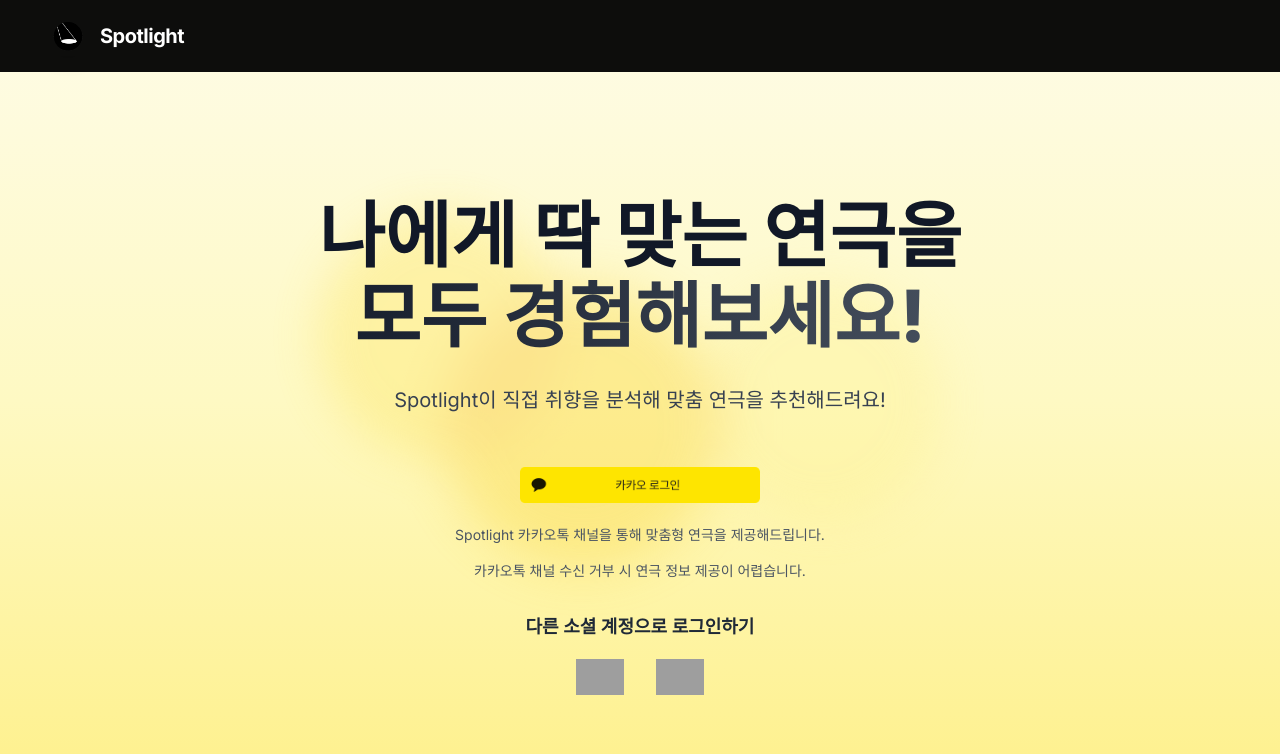
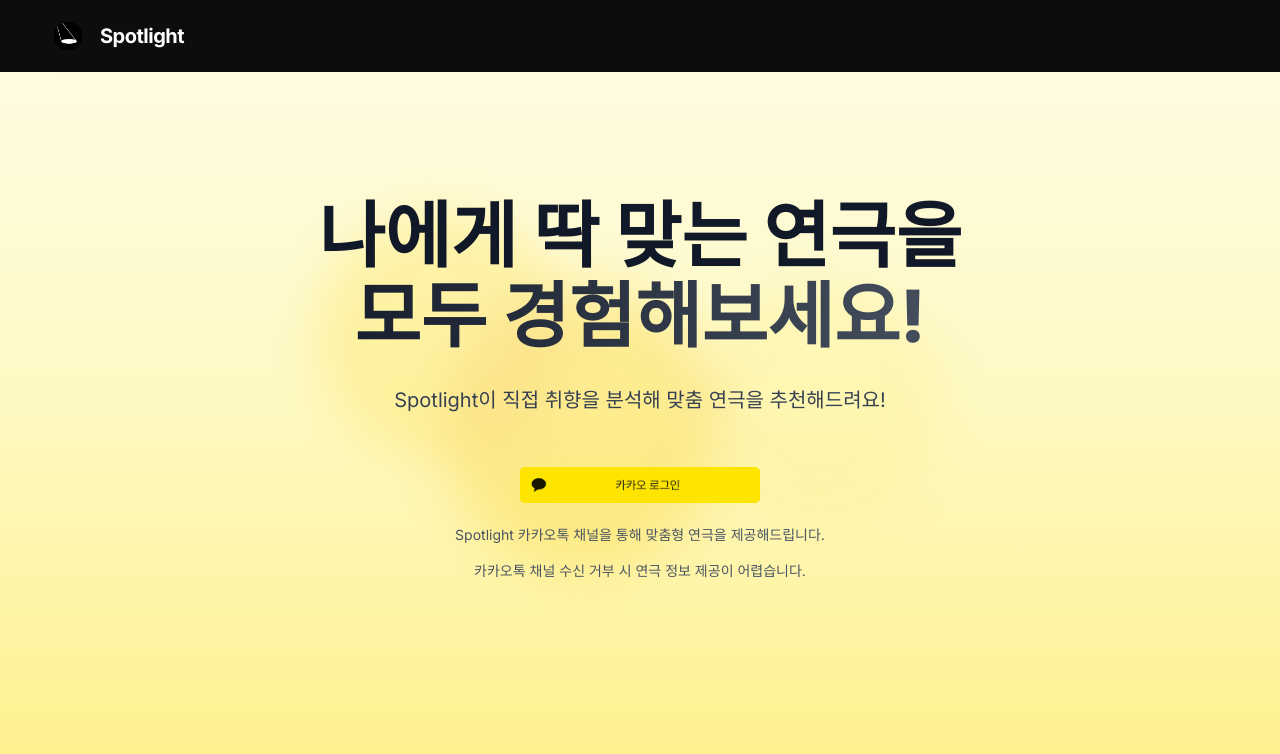
Before and after one commit to PerformanceFinder/spotlight_front, a Next.js app: page / in a window 1280 px wide. Shown: the top 754 px of the page. Built offline with nearby package versions, Linux system fonts and the light colour scheme; grey boxes are pictures that could not be loaded.

Commit message:
update formpage ui/ux

```diff
--- a/app/page.js
+++ b/app/page.js
@@ -48,29 +48,6 @@ export default function Home() {
             </p>
           </div>
 
-          <div className="space-y-4 mt-8">
-            <p className="text-lg text-gray-800 font-semibold">다른 소셜 계정으로 로그인하기</p>
-            <div className="flex justify-center space-x-4">
-              <Button variant="default" className="p-2" onClick={() => alert("Google 로그인 기능 준비 중입니다.")}>
-                <img
-                  src="/google_login.png"
-                  alt="Google 로그인"
-                  width={48}
-                  height={48}
-                  style={{ cursor: 'pointer' }}
-                />
-              </Button>
-              <Button variant="default" className="p-2" onClick={() => alert("Facebook 로그인 기능 준비 중입니다.")}>
-                <img
-                  src="/facebook_login.png"
-                  alt="Facebook 로그인"
-                  width={48}
-                  height={48}
-                  style={{ cursor: 'pointer' }}
-                />
-              </Button>
-            </div>
-          </div>
         </div>
       </main>
 
--- a/components/component/formpage.jsx
+++ b/components/component/formpage.jsx
@@ -2,7 +2,7 @@
 
 import { useState, useEffect, useRef, useCallback } from "react";
 import { Button } from "@/components/ui/button";
-import { useRouter } from 'next/navigation';
+import { useRouter } from "next/navigation";
 import { Header } from "@/components/component/header";
 
 export function FormPage() {
@@ -10,8 +10,8 @@ export function FormPage() {
   const [displayedIds, setDisplayedIds] = useState(new Set());
   const [selectedPlays, setSelectedPlays] = useState([]);
   const [tokenData, setTokenData] = useState(null);
-  const [selectedRegion, setSelectedRegion] = useState('');
-  const [selectedArea, setSelectedArea] = useState('');
+  const [selectedRegion, setSelectedRegion] = useState("");
+  const [selectedArea, setSelectedArea] = useState("");
   const [isMobile, setIsMobile] = useState(false);
   const [isLoading, setIsLoading] = useState(false);
   const [page, setPage] = useState(1);
@@ -22,18 +22,18 @@ export function FormPage() {
   useEffect(() => {
     fetchPlays();
     checkMobile();
-    window.addEventListener('resize', checkMobile);
+    window.addEventListener("resize", checkMobile);
 
     if (typeof window !== "undefined") {
-      const storedTokenData = sessionStorage.getItem('tokenData');
-      const storedRegion = sessionStorage.getItem('selectedRegion');
-      const storedArea = sessionStorage.getItem('selectedArea');
+      const storedTokenData = sessionStorage.getItem("tokenData");
+      const storedRegion = sessionStorage.getItem("selectedRegion");
+      const storedArea = sessionStorage.getItem("selectedArea");
       setTokenData(storedTokenData);
       setSelectedRegion(storedRegion);
       setSelectedArea(storedArea);
     }
 
-    return () => window.removeEventListener('resize', checkMobile);
+    return () => window.removeEventListener("resize", checkMobile);
   }, []);
 
   const checkMobile = () => {
@@ -41,40 +41,43 @@ export function FormPage() {
   };
 
   const addNewPlaysWithoutDuplicates = (newPlays) => {
-    const uniquePlays = newPlays.filter(play => !displayedIds.has(play.mt20id));
+    const uniquePlays = newPlays.filter((play) => !displayedIds.has(play.mt20id));
 
     if (uniquePlays.length === 0) {
       setHasMore(false);
       return false;
     }
 
-    const newIds = new Set(uniquePlays.map(play => play.mt20id));
-    setDisplayedIds(prev => new Set([...prev, ...newIds]));
+    const newIds = new Set(uniquePlays.map((play) => play.mt20id));
+    setDisplayedIds((prev) => new Set([...prev, ...newIds]));
 
-    setPlays(prevPlays => [...prevPlays, ...uniquePlays.map(play => ({
-      id: play.mt20id,
-      title: play.prfnm,
-      image: play.poster,
-      description: play.sty || play.syn
-    }))]);
+    setPlays((prevPlays) => [
+      ...prevPlays,
+      ...uniquePlays.map((play) => ({
+        id: play.mt20id,
+        title: play.prfnm,
+        image: play.poster,
+        description: play.sty || play.syn,
+      })),
+    ]);
 
     return true;
   };
 
   const fetchPlays = async () => {
     try {
-      const response = await fetch('https://artause.co.kr/api/data');
+      const response = await fetch("https://artause.co.kr/api/data");
       const data = await response.json();
 
-      const formattedPlays = data.map(play => ({
+      const formattedPlays = data.map((play) => ({
         id: play.mt20id,
         title: play.prfnm,
         image: play.poster,
-        description: play.syn
+        description: play.syn,
       }));
 
       setPlays(formattedPlays);
-      setDisplayedIds(new Set(formattedPlays.map(play => play.id)));
+      setDisplayedIds(new Set(formattedPlays.map((play) => play.id)));
     } catch (error) {
       console.error("Error fetching plays:", error);
     }
@@ -88,7 +91,7 @@ export function FormPage() {
 
       let url;
       if (selectedPlays.length > 0) {
-        const selectedIds = selectedPlays.join(',');
+        const selectedIds = selectedPlays.join(",");
         url = `https://artause.co.kr/userselect?plays=${selectedIds}`;
       } else {
         url = `https://artause.co.kr/api/data?page=${page}&limit=20`;
@@ -100,7 +103,7 @@ export function FormPage() {
       if (Array.isArray(newPlays)) {
         const hasNewPlays = addNewPlaysWithoutDuplicates(newPlays);
         if (hasNewPlays) {
-          setPage(prev => prev + 1);
+          setPage((prev) => prev + 1);
         }
       }
     } catch (error) {
@@ -117,10 +120,10 @@ export function FormPage() {
     const options = {
       root: null,
       rootMargin: "20px",
-      threshold: 1.0
+      threshold: 1.0,
     };
 
-    const observer = new IntersectionObserver(entries => {
+    const observer = new IntersectionObserver((entries) => {
       const first = entries[0];
       if (first.isIntersecting) {
         loadMorePlays();
@@ -149,13 +152,13 @@ export function FormPage() {
   };
 
   const handleRecommendationClick = async () => {
-    const selectedIds = selectedPlays.join(',');
+    const selectedIds = selectedPlays.join(",");
 
     try {
-      const response = await fetch('https://artause.co.kr/userinfo', {
-        method: 'POST',
+      const response = await fetch("https://artause.co.kr/userinfo", {
+        method: "POST",
         headers: {
-          'Content-Type': 'application/json',
+          "Content-Type": "application/json",
         },
         body: JSON.stringify({
           selectedIds,
@@ -166,7 +169,7 @@ export function FormPage() {
       });
 
       if (!response.ok) {
-        throw new Error('Failed to send data');
+        throw new Error("Failed to send data");
       }
 
       router.push(`/result?plays=${selectedIds}`);
@@ -178,19 +181,17 @@ export function FormPage() {
   const renderPlays = () => {
     return (
       <div>
-        <div className={`grid grid-cols-2 gap-4 ${isMobile ? '' : 'sm:grid-cols-2 md:grid-cols-3 lg:grid-cols-4 xl:grid-cols-5'}`}>
+        <div className={`grid ${isMobile ? "grid-cols-1" : "grid-cols-2 sm:grid-cols-2 md:grid-cols-3 lg:grid-cols-4 xl:grid-cols-5"} gap-4`}>
           {plays.map((play) => (
-            <PlayCard
-              key={play.id}
-              play={play}
-              isSelected={selectedPlays.includes(play.id)}
-              onSelect={handlePlaySelection}
-            />
+            <PlayCard key={play.id} play={play} isSelected={selectedPlays.includes(play.id)} onSelect={handlePlaySelection} />
           ))}
         </div>
         <div ref={loader} className="h-10 flex items-center justify-center">
-          {isLoading && <div>Loading...</div>}
-          {!hasMore && <div>모든 연극을 불러왔습니다.</div>}
+          {isLoading ? (
+            <div className="spinner-border animate-spin inline-block w-8 h-8 border-4 rounded-full text-blue-500"></div>
+          ) : (
+            !hasMore && <div>모든 연극을 불러왔습니다.</div>
+          )}
         </div>
       </div>
     );
@@ -198,14 +199,15 @@ export function FormPage() {
 
   return (
     <div>
-      <Header/>
+      <Header />
       <div className="container mx-auto py-8 px-4 md:px-6">
         {renderPlays()}
 
-        <div className={`${isMobile ? 'static mt-8 w-full' : 'fixed bottom-8 right-8'} z-50`}>
+        <div className={`${isMobile ? "fixed bottom-8 left-0 w-full px-4" : "fixed bottom-8 right-8"} z-50`}>
           <Button
-            className={`bg-black text-white hover:bg-gray-800 transition-colors ${isMobile ? 'w-full' : ''}`}
+            className={`bg-black text-white hover:bg-gray-800 transition-colors ${isMobile ? "w-full" : ""}`}
             onClick={handleRecommendationClick}
+            disabled={!selectedPlays.length}
           >
             추천 연극 확인하러 가기!
           </Button>
@@ -225,24 +227,20 @@ function PlayCard({ play, isSelected, onSelect }) {
 
   return (
     <div
-      className={`bg-card rounded-lg overflow-hidden shadow-sm group relative ${
-        isSelected ? "ring-2 ring-primary" : ""
-      }`}
+      className={`bg-card rounded-lg overflow-hidden shadow-sm group relative ${isSelected ? "ring-2 ring-primary transform scale-105" : ""} transition-transform duration-300`}
       onClick={handleClick}
+      tabIndex={0}
+      aria-pressed={isSelected}
     >
-      <div className="relative w-full pb-[150%]">
+      <div className="relative w-full pb-[150%] cursor-pointer">
         <img
           src={play.image}
           alt={play.title}
-          className={`absolute top-0 left-0 w-full h-full object-cover transition-all duration-300 ${
-            showDescription ? "blur-sm" : ""
-          }`}
+          className={`absolute top-0 left-0 w-full h-full object-cover transition-all duration-300 ${showDescription ? "blur-sm" : ""}`}
         />
         {showDescription && (
-          <div className="absolute inset-0 flex items-center justify-center p-4 bg-black bg-opacity-50">
-            <p className="text-white text-sm overflow-y-auto max-h-full">
-              {play.description}
-            </p>
+          <div className="absolute inset-0 flex items-center justify-center p-4 bg-black bg-opacity-50 transition-opacity duration-300">
+            <p className="text-white text-sm overflow-y-auto max-h-full">{play.description}</p>
           </div>
         )}
         {isSelected && (
@@ -250,9 +248,7 @@ function PlayCard({ play, isSelected, onSelect }) {
             <div className="bg-primary text-primary-foreground rounded-full p-2 mb-1">
               <CheckIcon className="w-4 h-4" />
             </div>
-            <span className="text-xs font-semibold bg-white px-1 py-0.5 rounded">
-              {play.title}
-            </span>
+            <span className="text-xs font-semibold bg-white px-1 py-0.5 rounded">{play.title}</span>
           </div>
         )}
       </div>
```
